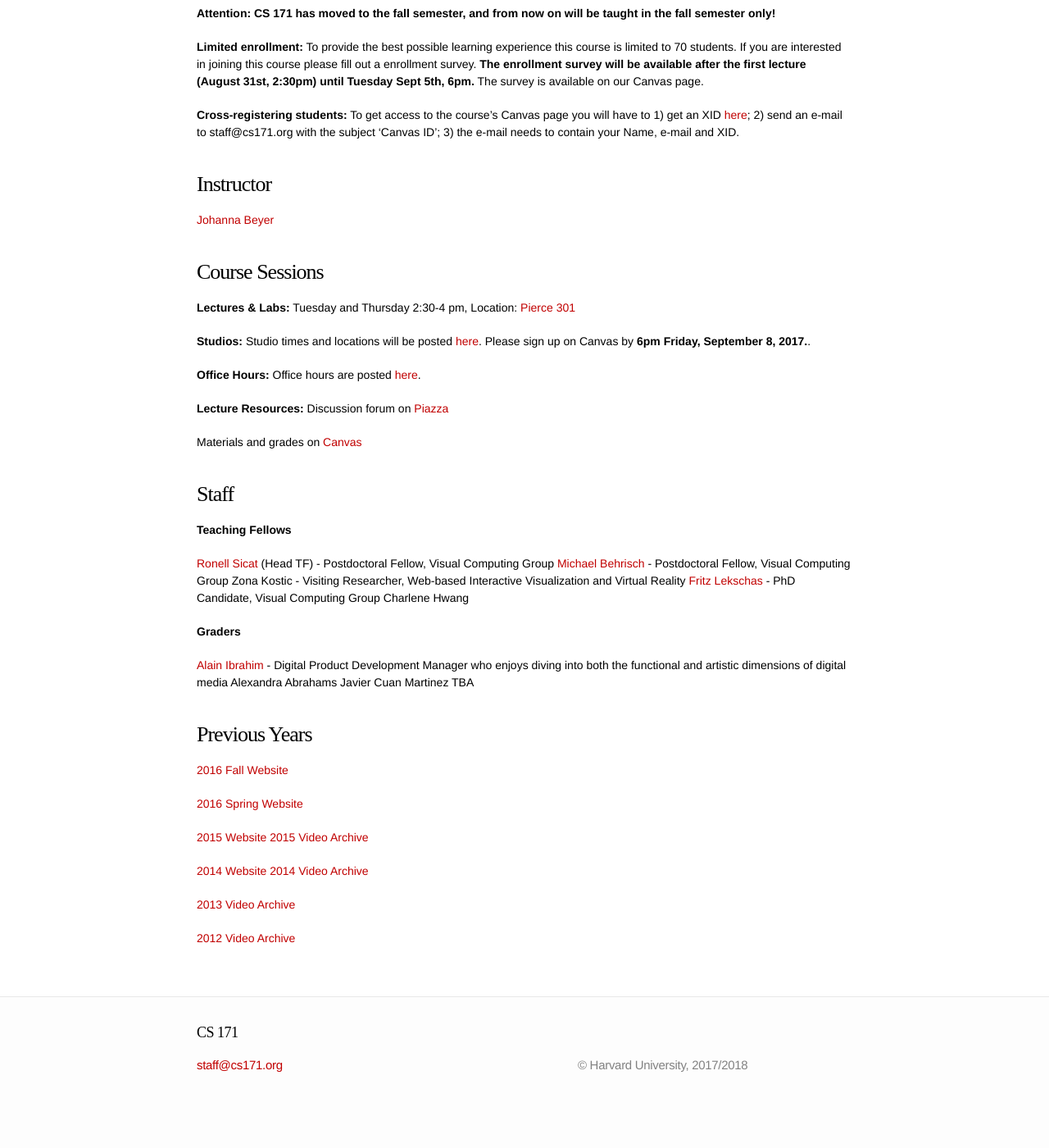
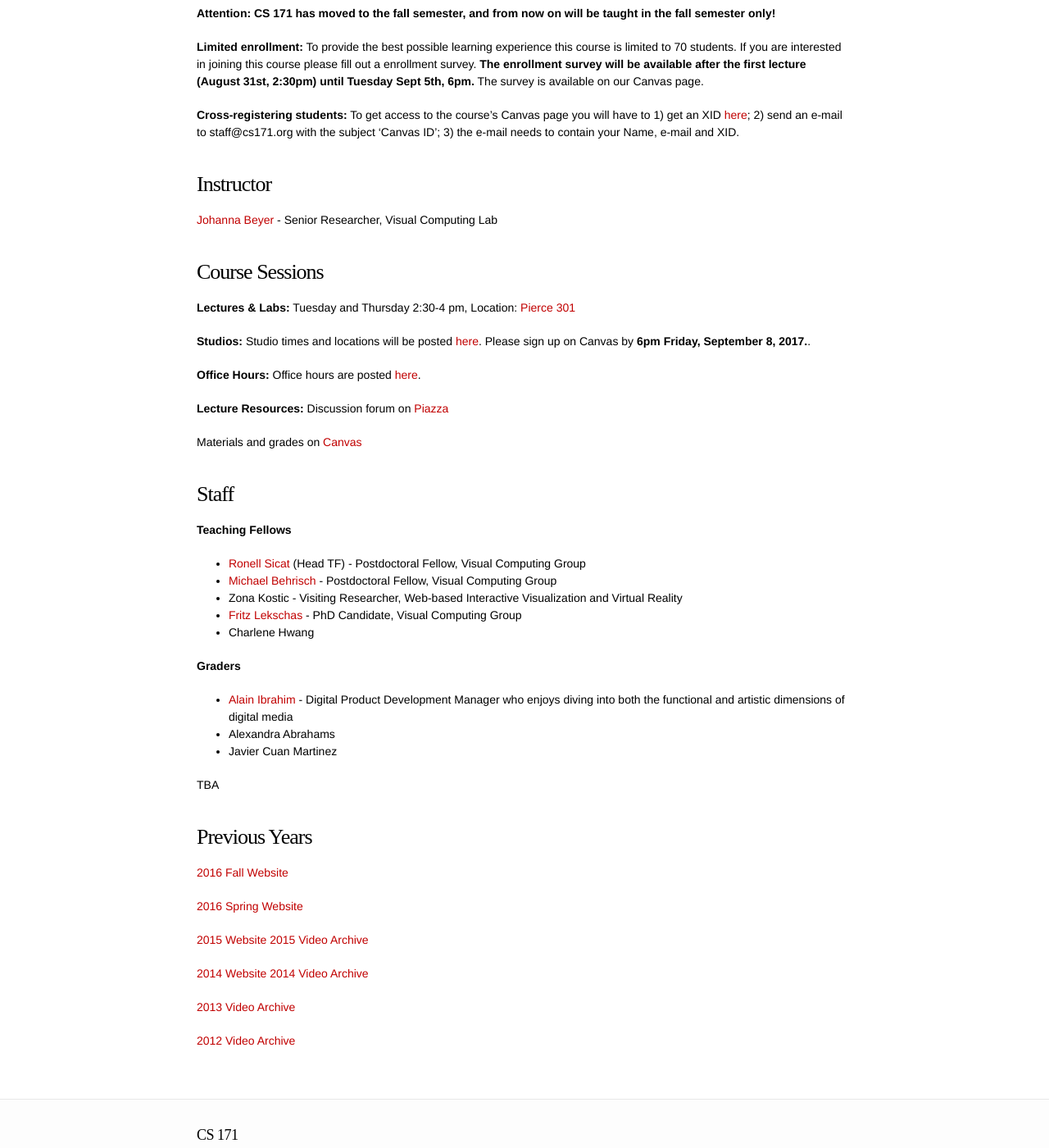
Before and after one commit to CS171/2017, a Jekyll site: the page built from index.md, in a window 1280 px wide and 1400 px high, scrolled down 630 px. Shown: the whole window at 82% size. Built offline with Jekyll 4.4.1, drawn with Linux system fonts in a browser that asks for light colours; some web fonts are replaced; before the commit the page ends 1986 px from its top, so only the background shows below that.

Commit message:
minor layout updates

```diff
--- a/index.md
+++ b/index.md
@@ -23,7 +23,7 @@ In this course you will learn how the human visual system processes and perceive
 
 ### Instructor
 
-[Johanna Beyer](http://vcg.seas.harvard.edu/people/)
+[Johanna Beyer](http://vcg.seas.harvard.edu/people/) - Senior Researcher, Visual Computing Lab
 
 ### Course Sessions
 
@@ -46,17 +46,18 @@ Materials and grades on [Canvas](https://canvas.harvard.edu/courses/30002)
 
 **Teaching Fellows**
 
-[Ronell Sicat](https://sites.google.com/view/ronellsicat) (Head TF) - Postdoctoral Fellow, Visual Computing Group
-[Michael Behrisch](http://michael.behrisch.info/) - Postdoctoral Fellow, Visual Computing Group
-Zona Kostic - Visiting Researcher, Web-based Interactive Visualization and Virtual Reality
-[Fritz Lekschas](http://lekschas.de/) - PhD Candidate, Visual Computing Group
-Charlene Hwang
+* [Ronell Sicat](https://sites.google.com/view/ronellsicat) (Head TF) - Postdoctoral Fellow, Visual Computing Group
+* [Michael Behrisch](http://michael.behrisch.info/) - Postdoctoral Fellow, Visual Computing Group
+* Zona Kostic - Visiting Researcher, Web-based Interactive Visualization and Virtual Reality
+* [Fritz Lekschas](http://lekschas.de/) - PhD Candidate, Visual Computing Group
+* Charlene Hwang
 
 **Graders**
 
-[Alain Ibrahim](http://alainibrahim.com) - Digital Product Development Manager who enjoys diving into both the functional and artistic dimensions of digital media
-Alexandra Abrahams
-Javier Cuan Martinez
+* [Alain Ibrahim](http://alainibrahim.com) - Digital Product Development Manager who enjoys diving into both the functional and artistic dimensions of digital media
+* Alexandra Abrahams
+* Javier Cuan Martinez
+
 TBA
 
 
```
